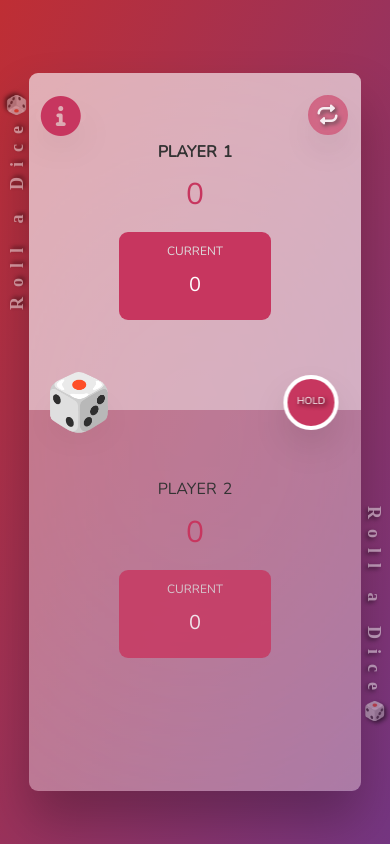
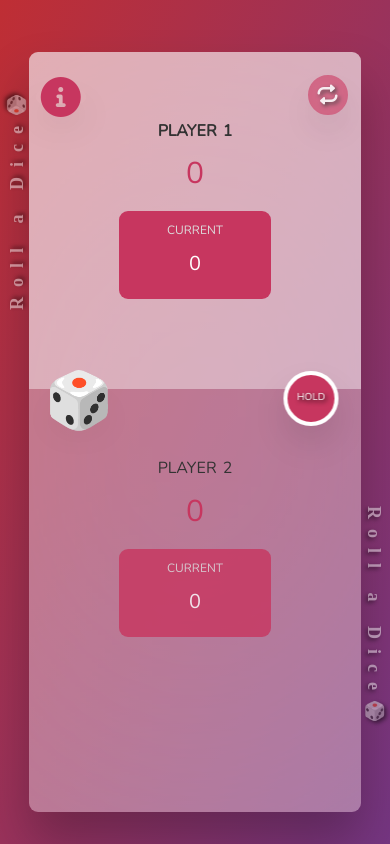
Before and after one commit to jas-sin82/roll_a_dice_game, a plain HTML site: page index.html in a window 390 px wide. Drawn offline with nearby package versions, Linux system fonts and the light colour scheme.

Commit message:
add style

```diff
--- a/style.css
+++ b/style.css
@@ -610,7 +610,7 @@ main {
     max-width: 85%;
     display:block;
     height: 100%;
-    max-height: 85%;
+    max-height: 90%;
     background-color: rgba(255, 255, 255, 0.35);
     backdrop-filter: blur(200px);
     filter: blur();
```
